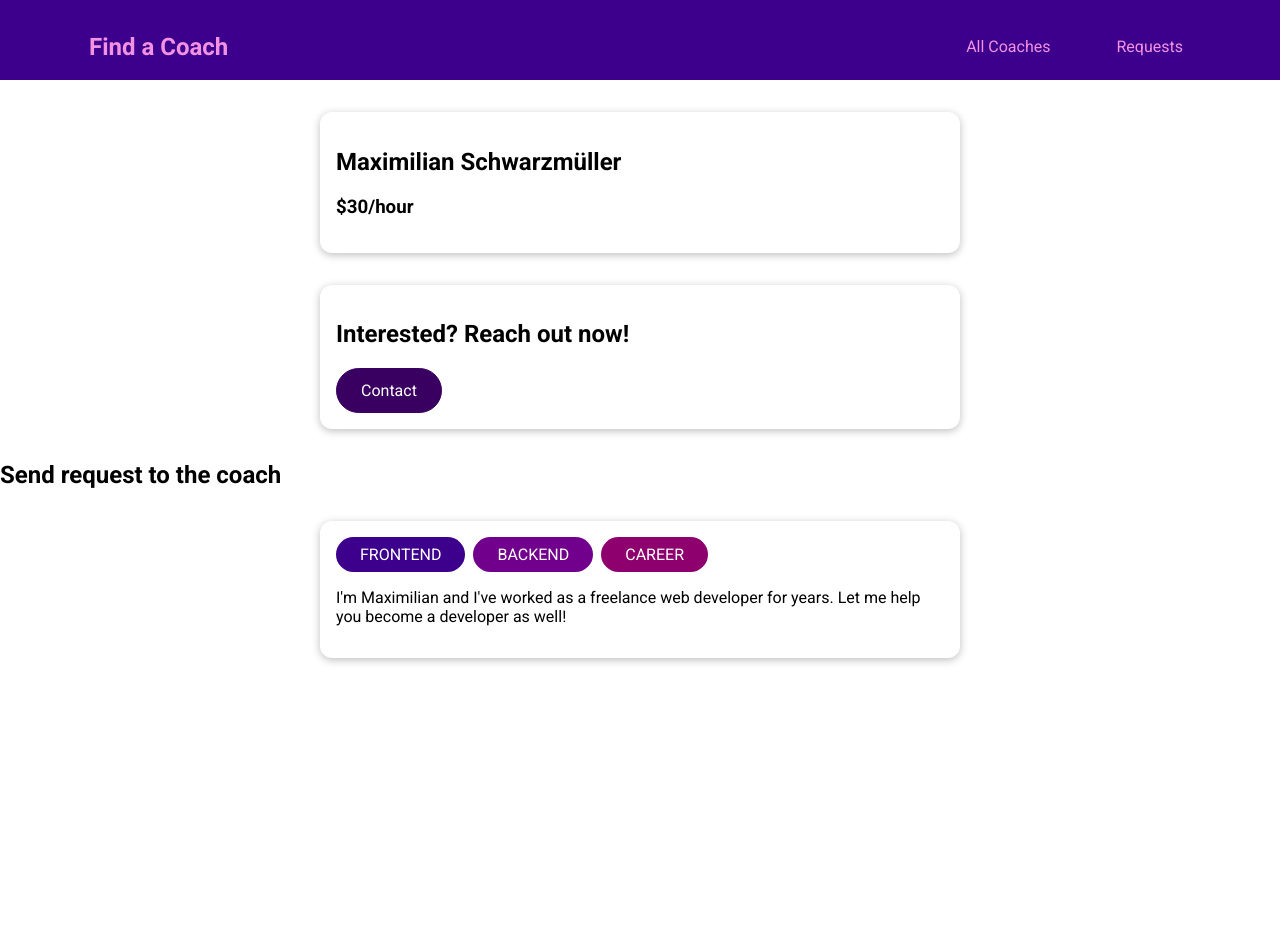
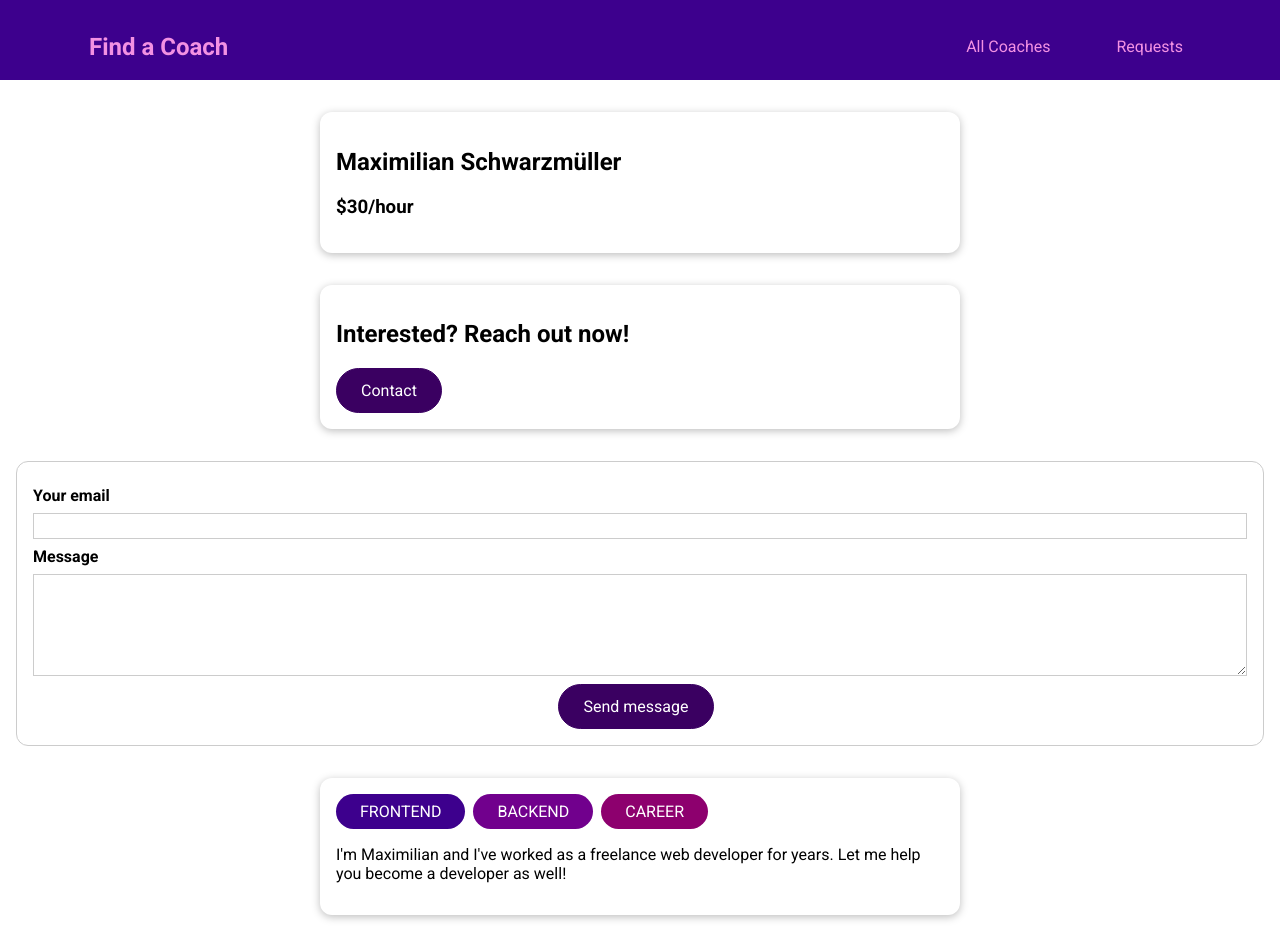
Before and after one commit to AlexL70/vue-the-complete-guide, a Vue app in the folder l235-find-coach/: page /coaches/c1/contact in a window 1280 px wide. Before the commit the page ends 800 px from the top, so only its background shows below. Built offline with nearby package versions, Linux system fonts and the light colour scheme.

Commit message:
247. Working on the Contact Form

```diff
--- a/l235-find-coach/src/pages/requests/ContactCoach.vue
+++ b/l235-find-coach/src/pages/requests/ContactCoach.vue
@@ -1,3 +1,88 @@
 <template>
-    <h2>Send request to the coach</h2>
+    <form @submit.prevent="submitForm">
+        <div class="form-control">
+            <label for="email">Your email</label>
+            <input type="email" id="email" v-model.trim="messageToCoach.email" />
+        </div>
+        <div class="form-control">
+            <label for="message">Message</label>
+            <textarea id="message" rows="5" v-model.trim="messageToCoach.message"></textarea>
+        </div>
+        <p class="errors" v-if="!formIsValid">Form is not filled in properly. Fill in both email and message and try again.
+        </p>
+        <div class="actions">
+            <base-button :enabled="formIsValid">Send message</base-button>
+        </div>
+    </form>
 </template>
+
+<script lang="ts">
+import { defineComponent } from "vue";
+import type { MessageToCoach } from "@/types/dto"
+
+export default defineComponent({
+    data() {
+        return {
+            messageToCoach: {
+                email: "",
+                message: "",
+            } as MessageToCoach,
+            formIsValid: true,
+        };
+    },
+    methods: {
+        submitForm() {
+            this.formIsValid = true;
+            if (this.messageToCoach.email === "" || !this.messageToCoach.email.includes("@")
+                || this.messageToCoach.message === "") {
+                this.formIsValid = false;
+                return;
+            }
+        }
+    }
+});
+</script>
+
+<style scoped>
+form {
+    margin: 1rem;
+    border: 1px solid #ccc;
+    border-radius: 12px;
+    padding: 1rem;
+}
+
+.form-control {
+    margin: 0.5rem 0;
+}
+
+label {
+    font-weight: bold;
+    margin-bottom: 0.5rem;
+    display: block;
+}
+
+input,
+textarea {
+    display: block;
+    width: 100%;
+    font: inherit;
+    border: 1px solid #ccc;
+    padding: 0.15rem;
+}
+
+input:focus,
+textarea:focus {
+    border-color: #3d008d;
+    background-color: #faf6ff;
+    outline: none;
+}
+
+.errors {
+    font-weight: bold;
+    color: red;
+}
+
+.actions {
+    text-align: center;
+}
+</style>
```
Also changed, not shown: l235-find-coach/src/types/dto/index.ts (+7 -0 lines).
